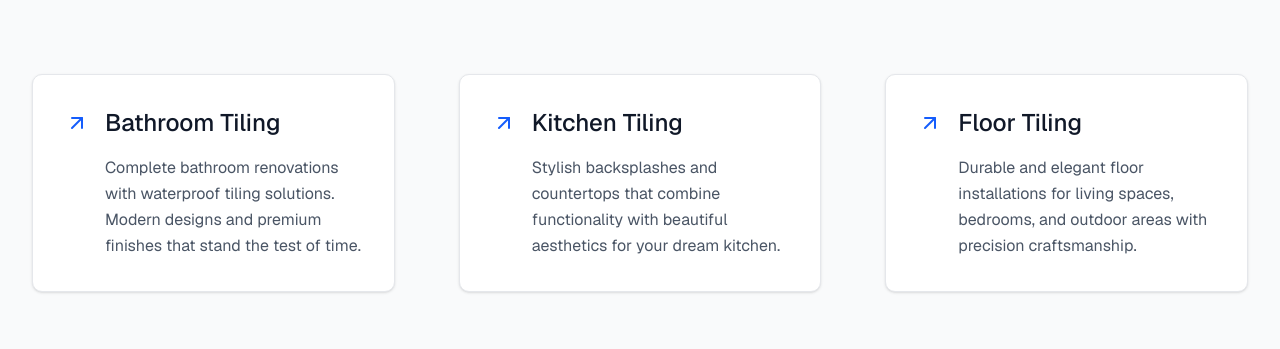
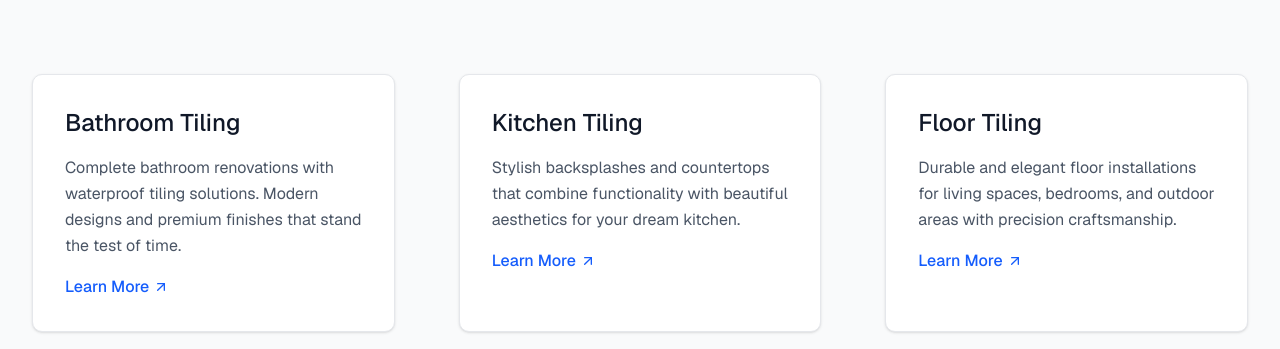
Before and after one commit to NMBrothers/nm-brothers-tiling, a Next.js app: page / in a window 1280 px wide. Shown: the part 1058-1407 px from the top of the page. Built offline with nearby package versions, Linux system fonts and the light colour scheme.

Commit message:
Enhance ServicesSection by adding 'Learn More' buttons for each service, improving user engagement. Adjust styles for better spacing and consistency.

```diff
--- a/components/services-section.tsx
+++ b/components/services-section.tsx
@@ -35,17 +35,20 @@ export default function ServicesSection() {
                 <div className="absolute -top-4 -left-4 w-12 h-12 border-l-2 border-t-2 border-blue-400 opacity-0 group-hover:opacity-100 transition-all duration-700 group-hover:w-16 group-hover:h-16"></div>
                 <div className="absolute -bottom-4 -right-4 w-12 h-12 border-r-2 border-b-2 border-blue-400 opacity-0 group-hover:opacity-100 transition-all duration-700 group-hover:w-16 group-hover:h-16"></div>
 
-                <div className="relative z-10 flex items-start gap-4">
-                  <ArrowUpRight className="h-6 w-6 text-blue-600 mt-1 flex-shrink-0 transition-all duration-300 group-hover:scale-110 group-hover:rotate-12" />
+                <div className="relative z-10">
                   <div>
                     <h3 className="text-2xl font-medium text-gray-900 mb-4 group-hover:text-blue-900 transition-colors duration-300">
                       Bathroom Tiling
                     </h3>
-                    <p className="text-gray-600 leading-relaxed group-hover:text-gray-700 transition-colors duration-300">
+                    <p className="text-gray-600 leading-relaxed group-hover:text-gray-700 transition-colors duration-300 mb-4">
                       Complete bathroom renovations with waterproof tiling
                       solutions. Modern designs and premium finishes that stand
                       the test of time.
                     </p>
+                    <div className="text-blue-600 font-medium group-hover:text-blue-700 transition-colors duration-300 flex items-center gap-1">
+                      Learn More
+                      <ArrowUpRight className="h-4 w-4" />
+                    </div>
                   </div>
                 </div>
               </div>
@@ -73,17 +76,20 @@ export default function ServicesSection() {
                 <div className="absolute -top-4 -left-4 w-12 h-12 border-l-2 border-t-2 border-blue-400 opacity-0 group-hover:opacity-100 transition-all duration-700 group-hover:w-16 group-hover:h-16"></div>
                 <div className="absolute -bottom-4 -right-4 w-12 h-12 border-r-2 border-b-2 border-blue-400 opacity-0 group-hover:opacity-100 transition-all duration-700 group-hover:w-16 group-hover:h-16"></div>
 
-                <div className="relative z-10 flex items-start gap-4">
-                  <ArrowUpRight className="h-6 w-6 text-blue-600 mt-1 flex-shrink-0 transition-all duration-300 group-hover:scale-110 group-hover:rotate-12" />
+                <div className="relative z-10">
                   <div>
                     <h3 className="text-2xl font-medium text-gray-900 mb-4 group-hover:text-blue-900 transition-colors duration-300">
                       Kitchen Tiling
                     </h3>
-                    <p className="text-gray-600 leading-relaxed group-hover:text-gray-700 transition-colors duration-300">
+                    <p className="text-gray-600 leading-relaxed group-hover:text-gray-700 transition-colors duration-300 mb-4">
                       Stylish backsplashes and countertops that combine
                       functionality with beautiful aesthetics for your dream
                       kitchen.
                     </p>
+                    <div className="text-blue-600 font-medium group-hover:text-blue-700 transition-colors duration-300 flex items-center gap-1">
+                      Learn More
+                      <ArrowUpRight className="h-4 w-4" />
+                    </div>
                   </div>
                 </div>
               </div>
@@ -111,16 +117,19 @@ export default function ServicesSection() {
                 <div className="absolute -top-4 -left-4 w-12 h-12 border-l-2 border-t-2 border-blue-400 opacity-0 group-hover:opacity-100 transition-all duration-700 group-hover:w-16 group-hover:h-16"></div>
                 <div className="absolute -bottom-4 -right-4 w-12 h-12 border-r-2 border-b-2 border-blue-400 opacity-0 group-hover:opacity-100 transition-all duration-700 group-hover:w-16 group-hover:h-16"></div>
 
-                <div className="relative z-10 flex items-start gap-4">
-                  <ArrowUpRight className="h-6 w-6 text-blue-600 mt-1 flex-shrink-0 transition-all duration-300 group-hover:scale-110 group-hover:rotate-12" />
+                <div className="relative z-10">
                   <div>
                     <h3 className="text-2xl font-medium text-gray-900 mb-4 group-hover:text-blue-900 transition-colors duration-300">
                       Floor Tiling
                     </h3>
-                    <p className="text-gray-600 leading-relaxed group-hover:text-gray-700 transition-colors duration-300">
+                    <p className="text-gray-600 leading-relaxed group-hover:text-gray-700 transition-colors duration-300 mb-4">
                       Durable and elegant floor installations for living spaces,
                       bedrooms, and outdoor areas with precision craftsmanship.
                     </p>
+                    <div className="text-blue-600 font-medium group-hover:text-blue-700 transition-colors duration-300 flex items-center gap-1">
+                      Learn More
+                      <ArrowUpRight className="h-4 w-4" />
+                    </div>
                   </div>
                 </div>
               </div>
```
